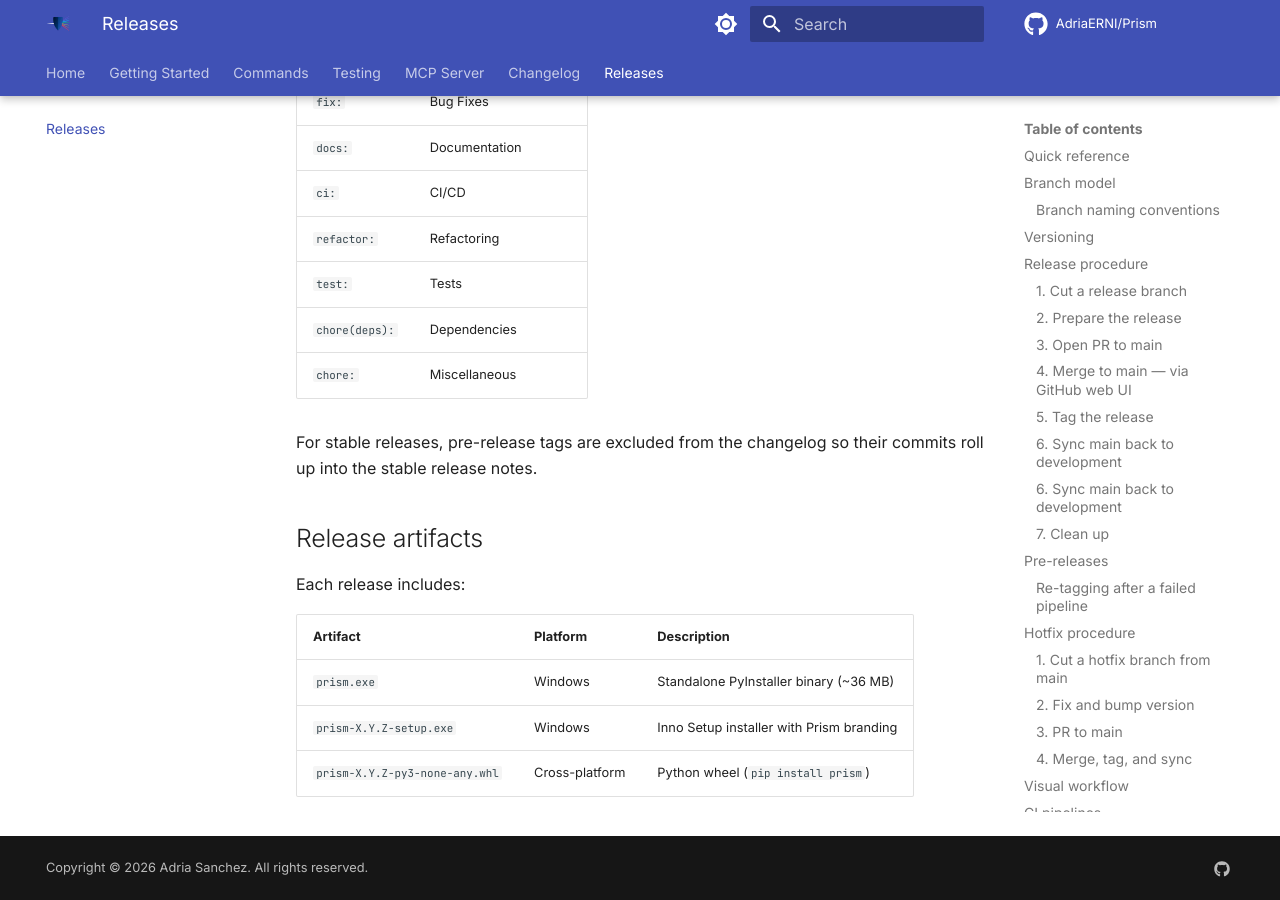
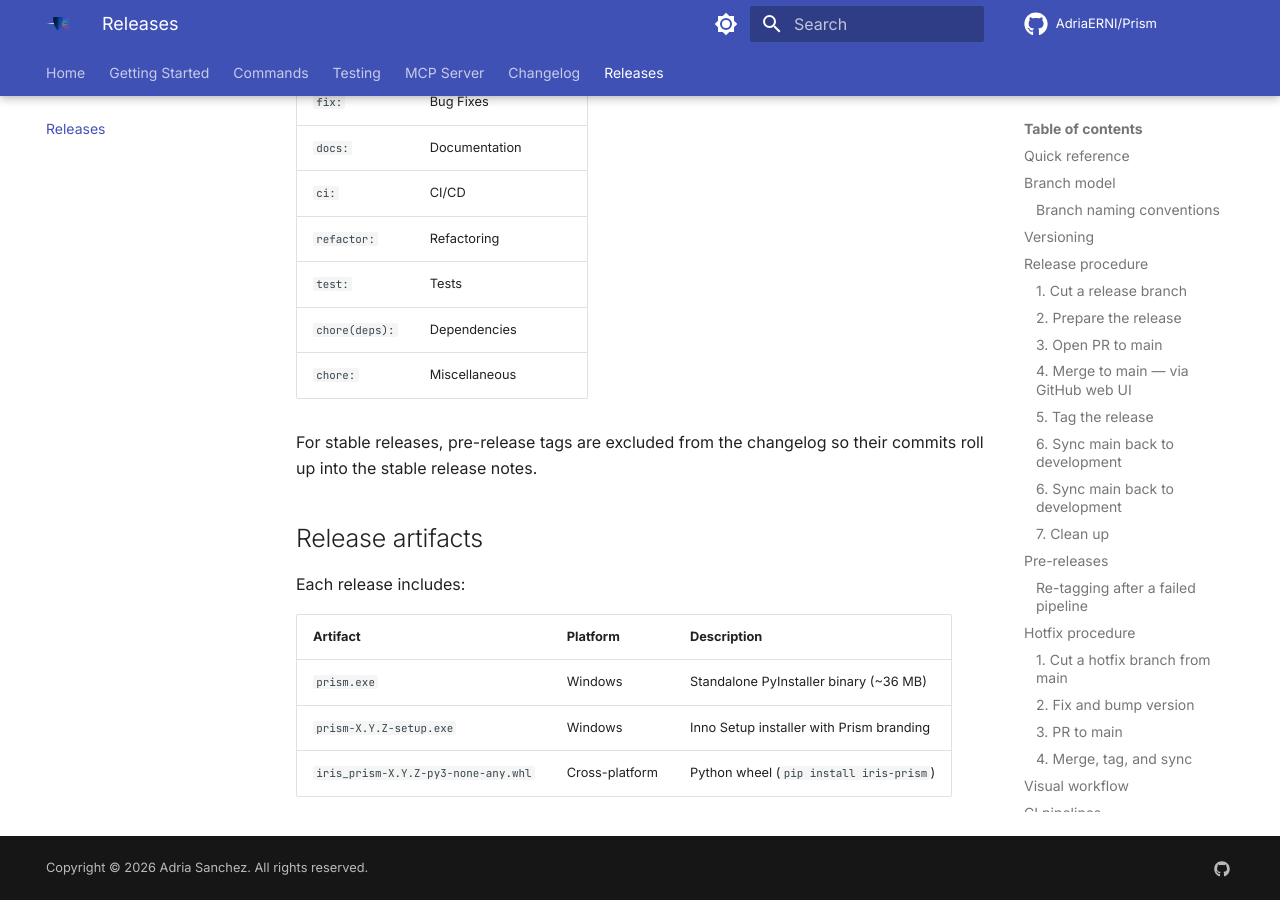
Before and after one commit to AdriaERNI/Prism, an MkDocs documentation site: the page built from docs/releases.md, in a window 1280 px wide and 900 px high, scrolled down 9837 px. Built offline with MkDocs 1.6.1 and Material for MkDocs 9.7.7, drawn with Linux system fonts in a browser that asks for light colours; comment, search, counter and statistics services are not loaded.

Commit message:
chore(packaging): rename PyPI distribution from prism to iris-prism
'prism' is taken on PyPI by an unrelated MCMC tool, so the wheel
cannot be published under that name. The distribution is now
'iris-prism' (wheel: iris_prism-*.whl) while the import package
remains 'prism' and the CLI entry point is unchanged.

Also updates README, installation guide, and release docs.

```diff
--- a/docs/releases.md
+++ b/docs/releases.md
@@ -419,6 +419,6 @@ Each release includes:
 |----------|----------|-------------|
 | `prism.exe` | Windows | Standalone PyInstaller binary (~36 MB) |
 | `prism-X.Y.Z-setup.exe` | Windows | Inno Setup installer with Prism branding |
-| `prism-X.Y.Z-py3-none-any.whl` | Cross-platform | Python wheel (`pip install prism`) |
+| `iris_prism-X.Y.Z-py3-none-any.whl` | Cross-platform | Python wheel (`pip install iris-prism`) |
 
 [gitflow]: https://nvie.com/posts/a-successful-git-branching-model/
--- a/pyproject.toml
+++ b/pyproject.toml
@@ -3,7 +3,7 @@ requires = ["hatchling"]
 build-backend = "hatchling.build"
 
 [project]
-name = "prism"
+name = "iris-prism"
 version = "0.2.1-beta2"
 description = "Prism lets AI see through IRIS — MCP server for SQL, documents, compilation, debugging, testing, and ObjectScript execution"
 readme = "README.md"
```
Also changed, not shown: README.md (+2 -2 lines), docs/getting-started/installation.md (+1 -1 lines), 1 other file.
